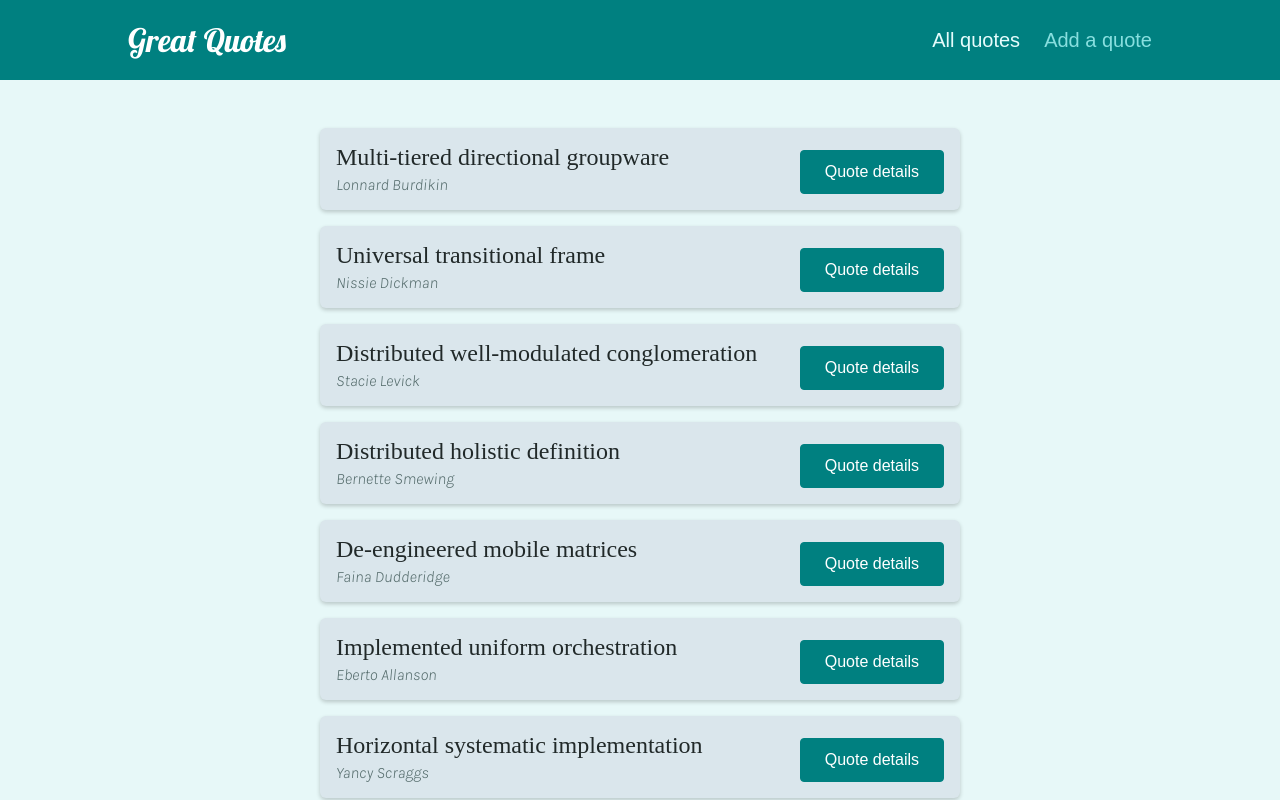
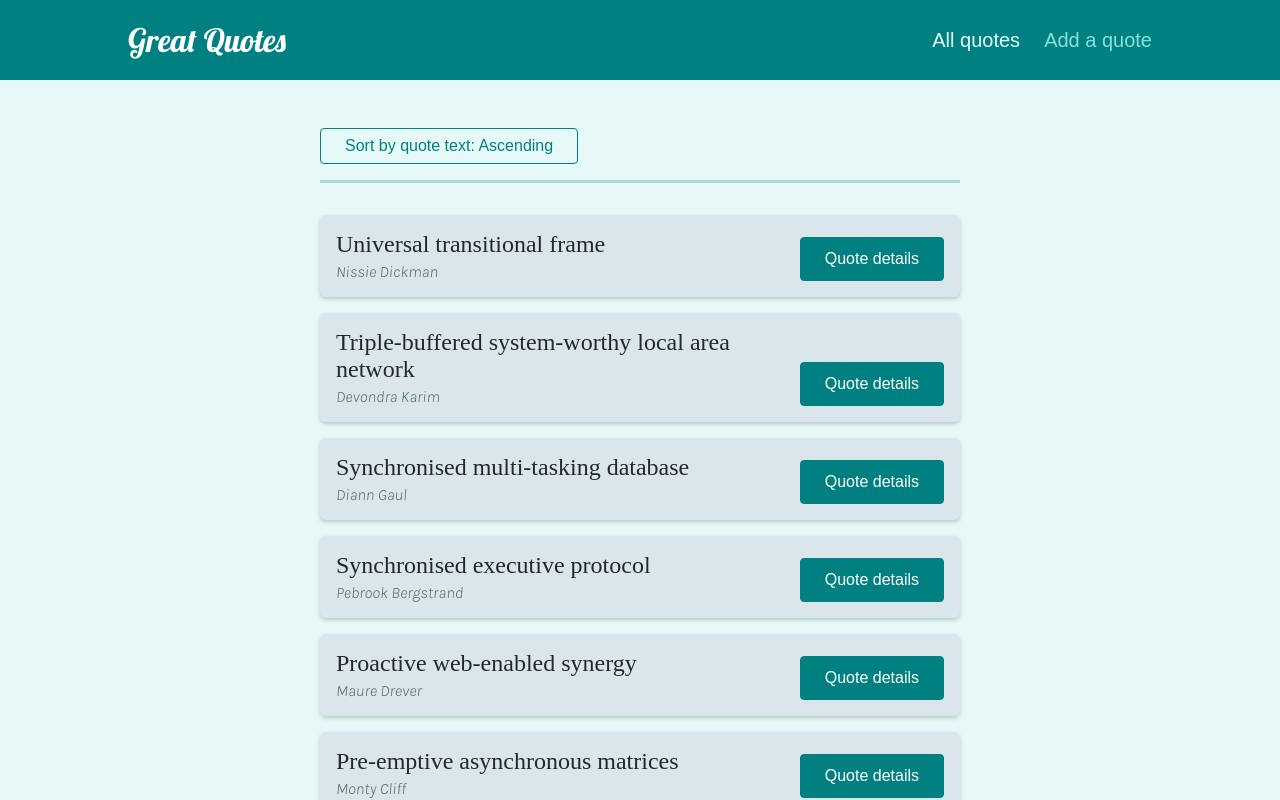
Before and after one commit to stevematdavies/reactquoterader, a React (Create React App) app: page /quotes in a window 1280 px wide. Shown: the top 800 px of the page. Built offline with nearby package versions, Linux system fonts and the light colour scheme.

Commit message:
adding sorting

```diff
--- a/src/components/comments/list/CommentsList.jsx
+++ b/src/components/comments/list/CommentsList.jsx
@@ -2,10 +2,12 @@ import {CommentItem} from '../../';
 import classes from './CommentsList.module.css';
 
 const CommentsList = ({comments}) => {
+
+
     return (
         <ul className={classes.comments}>
             {comments.map((comment) => (
-        <CommentItem key={comment.id} text={comment.text} />
+                <CommentItem key={comment.id} text={comment.text}/>
             ))}
         </ul>
     );
--- a/src/components/quotes/list/QuoteList.jsx
+++ b/src/components/quotes/list/QuoteList.jsx
@@ -1,13 +1,45 @@
-import { Fragment } from 'react';
+import {Fragment} from 'react';
 
 import {QuoteItem} from '../../';
 import classes from './QuoteList.module.css';
+import {useHistory, useLocation} from "react-router-dom";
+
+
+const sortQuotes = (quotes, isAsc) =>
+    quotes.sort((qa, qb) => isAsc
+        ? qa.text > qb.text ? 1 : -1
+        : qa.text < qb.text ? 1 : -1
+    )
 
 const QuoteList = ({quotes}) => {
+
+    const SortBy = {
+        ASC: "ASC",
+        DEC: "DEC"
+    }
+
+    const {search} = useLocation()
+    const queryParams = new URLSearchParams(search)
+    const isSortAscending = queryParams.get('sort') === "ASC";
+    const history = useHistory()
+
+    const sortedQuotes = sortQuotes(quotes, isSortAscending)
+
+    const sort = () => {
+        const d = isSortAscending ? SortBy.DEC : SortBy.ASC
+        history.push(`/quotes?sort=${d}`)
+    }
+
+
     return (
         <Fragment>
+            <div className={classes.sorting}>
+                <button onClick={sort}>
+                    {`Sort by quote text:  ${isSortAscending ? 'Descending' : 'Ascending'}`}
+                </button>
+            </div>
             <ul className={classes.list}>
-        {quotes.map((quote) => <QuoteItem key={quote.id}{...quote} />)}
+                {sortedQuotes.map((quote) => <QuoteItem key={quote.id}{...quote} />)}
             </ul>
         </Fragment>
     );
```
Lines whose indentation alone changed are shown as unchanged.
